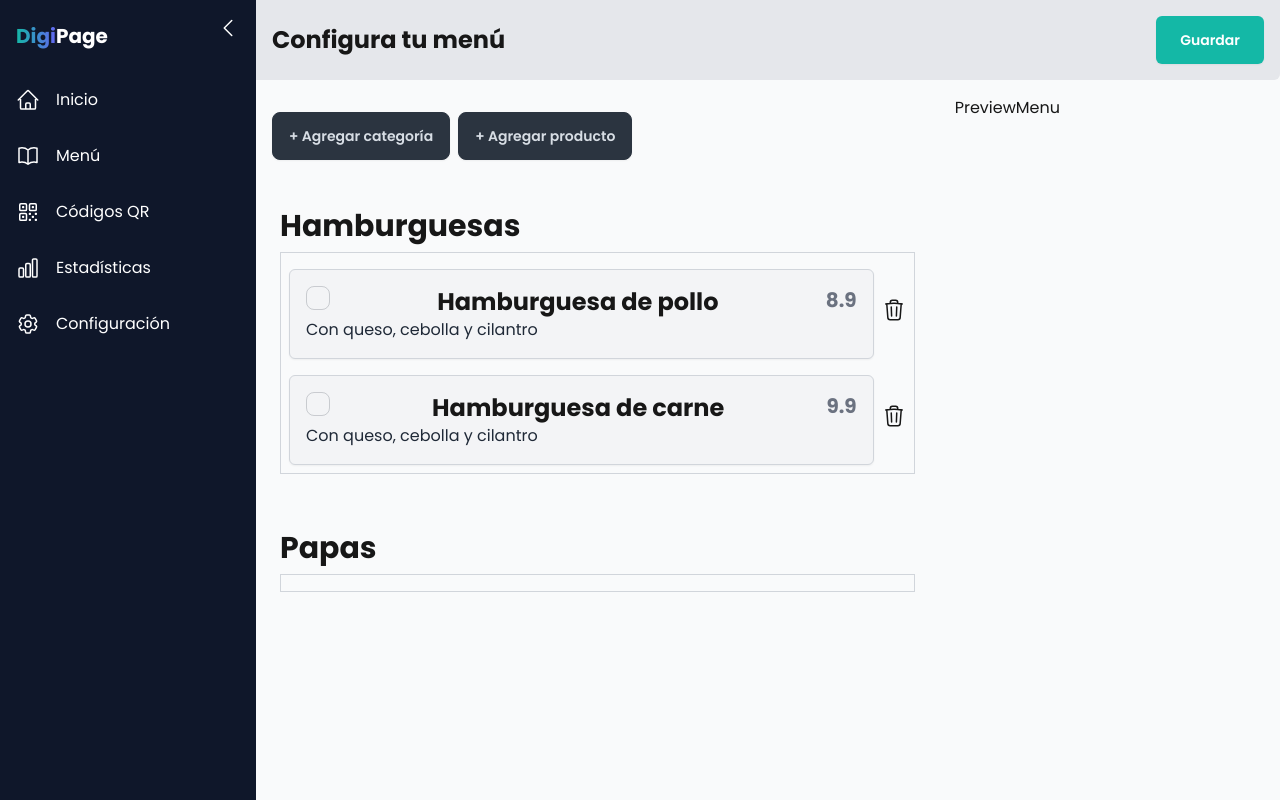
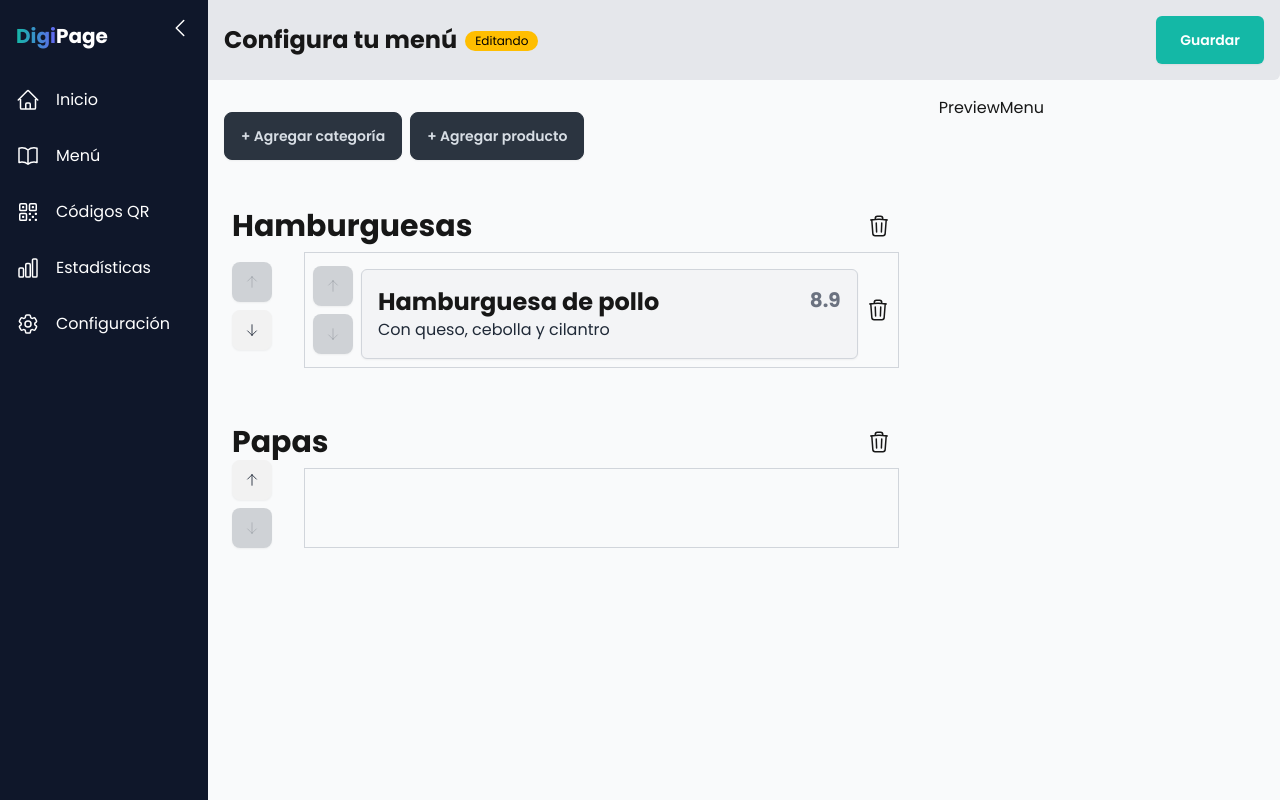
Before and after one commit to humberDEV/digitalmenu, a Next.js app: page /admin/menu in a window 1280 px wide. Both pictures are taken after a click on the button "Editar". Built offline with nearby package versions, Linux system fonts and the light colour scheme.

Commit message:
delete and move category :sparkles:

```diff
--- /dev/null
+++ b/src/components/admin/DeleteProductModal.jsx
@@ -0,0 +1,50 @@
+"use client";
+import { useEffect, useState } from "react";
+import { createPortal } from "react-dom";
+
+export default function DeleteProductModal({
+  open,
+  onClose,
+  onConfirm,
+  productName,
+  isCategoryModal = false,
+}) {
+  const [mounted, setMounted] = useState(false);
+
+  useEffect(() => {
+    setMounted(true);
+  }, []);
+
+  if (!mounted) return null;
+
+  return createPortal(
+    open && (
+      <dialog className="modal modal-open">
+        <div className="modal-box">
+          {/* Título del modal */}
+          <h2 className="font-bold text-lg text-gray-800">
+            ¿Estás seguro de eliminar{" "}
+            {isCategoryModal ? "la categoría" : "el producto"}
+            <span className="text-red-500"> {productName}</span>?
+          </h2>
+          {isCategoryModal && (
+            <p className="text-gray-600">
+              Todos los productos de esta categoría también serán eliminados.
+            </p>
+          )}
+
+          {/* Botones */}
+          <div className="modal-action">
+            <button className="btn btn-outline" onClick={onClose}>
+              Cancelar
+            </button>
+            <button className="btn btn-error" onClick={onConfirm}>
+              Eliminar
+            </button>
+          </div>
+        </div>
+      </dialog>
+    ),
+    document.body
+  );
+}
--- a/src/components/admin/EditableMenu.jsx
+++ b/src/components/admin/EditableMenu.jsx
@@ -2,176 +2,116 @@
 
 import ProductCard from "./ProductCard";
 import "@/styles/admin/EditableMenu.css";
-import { DndProvider, useDrag, useDrop } from "react-dnd";
+import { DndProvider } from "react-dnd";
 import { HTML5Backend } from "react-dnd-html5-backend";
-import { useState, useEffect } from "react";
 
 import AddCategoryModal from "./AddCategoryModal";
 import AddProductModal from "./AddProductModal";
+import DeleteProductModal from "./DeleteProductModal";
+import useMenuLogic from "./menuLogics";
 
-const DroppableCategory = ({ category, children }) => {
-  const [, drop] = useDrop({
-    accept: "PRODUCT",
-    drop: () => ({ categoryId: category.id }),
-  });
+export default function EditableMenu({ isEditing }) {
+  const {
+    categories,
+    addCategoryModal,
+    setAddCategoryModal,
+    addProductModal,
+    setAddProductModal,
+    deleteCategoryModal,
+    setDeleteCategoryModal,
+    categoryToDelete,
+    openDeleteCategoryModal,
+    handleDeleteCategory,
+    addCategory,
+    addProduct,
+    deleteProduct,
+    moveCategoryDown,
+    moveCategoryUp,
+  } = useMenuLogic();
 
-  return (
-    <div className="p-2 mt-10">
-      <h2 className="text-3xl font-bold pb-2">{category.name}</h2>
-      <div ref={drop} className="border border-gray-300 p-2 ">
-        <div className="flex flex-col gap-2">{children}</div>
+  const DroppableCategory = ({
+    category,
+    children,
+    onDeleteCategory,
+    isEditing,
+  }) => {
+    return (
+      <div className="p-2 mt-10">
+        <div className="flex justify-between items-center">
+          <h2 className="text-3xl font-bold">{category.name}</h2>
+          {isEditing && (
+            <button
+              className="btn-xs"
+              onClick={() => onDeleteCategory(category)}
+            >
+              <svg
+                xmlns="http://www.w3.org/2000/svg"
+                fill="none"
+                viewBox="0 0 24 24"
+                strokeWidth={1.5}
+                stroke="currentColor"
+                className="size-6"
+              >
+                <path
+                  strokeLinecap="round"
+                  strokeLinejoin="round"
+                  d="m14.74 9-.346 9m-4.788 0L9.26 9m9.968-3.21c.342.052.682.107 1.022.166m-1.022-.165L18.16 19.673a2.25 2.25 0 0 1-2.244 2.077H8.084a2.25 2.25 0 0 1-2.244-2.077L4.772 5.79m14.456 0a48.108 48.108 0 0 0-3.478-.397m-12 .562c.34-.059.68-.114 1.022-.165m0 0a48.11 48.11 0 0 1 3.478-.397m7.5 0v-.916c0-1.18-.91-2.164-2.09-2.201a51.964 51.964 0 0 0-3.32 0c-1.18.037-2.09 1.022-2.09 2.201v.916m7.5 0a48.667 48.667 0 0 0-7.5 0"
+                />
+              </svg>
+            </button>
+          )}
+        </div>
+
+        <div className="flex flex-row">
+          {isEditing && (
+            <div className="flex flex-col justify-center items-center mr-2 gap-2">
+              <div
+                className="btn btn-sm w-10 h-10"
+                onClick={() => moveCategoryUp(category.id)}
+                disabled={category === categories[0]}
+              >
+                <svg
+                  xmlns="http://www.w3.org/2000/svg"
+                  fill="none"
+                  viewBox="0 0 24 24"
+                  strokeWidth={1.5}
+                  stroke="currentColor"
+                  className="size-6"
+                >
+                  <path
+                    strokeLinecap="round"
+                    strokeLinejoin="round"
+                    d="M4.5 10.5 12 3m0 0 7.5 7.5M12 3v18"
+                  />
+                </svg>
+              </div>
+              <div
+                className="btn btn-sm w-10 h-10"
+                onClick={() => moveCategoryDown(category.id)}
+                disabled={category === categories[categories.length - 1]}
+              >
+                <svg
+                  xmlns="http://www.w3.org/2000/svg"
+                  fill="none"
+                  viewBox="0 0 24 24"
+                  strokeWidth={1.5}
+                  stroke="currentColor"
+                  className="size-6"
+                >
+                  <path
+                    strokeLinecap="round"
+                    strokeLinejoin="round"
+                    d="M19.5 13.5 12 21m0 0-7.5-7.5M12 21V3"
+                  />
+                </svg>
+              </div>
+            </div>
+          )}
+          <div className="flex-1 border border-gray-300 p-2 mt-2 ml-6">
+            <div className="flex flex-col gap-2">{children}</div>
+          </div>
+        </div>
       </div>
-    </div>
-  );
-};
-
-export default function EditableMenu({ isEditing, saveProduct }) {
-  const [categories, setCategories] = useState([
-    {
-      id: 1,
-      name: "Hamburguesas",
-      products: [
-        {
-          id: 101,
-          name: "Hamburguesa de pollo",
-          price: 8.9,
-          description: "Con queso, cebolla y cilantro",
-        },
-        {
-          id: 102,
-          name: "Hamburguesa de carne",
-          price: 9.9,
-          description: "Con queso, cebolla y cilantro",
-        },
-      ],
-    },
-    {
-      id: 2,
-      name: "Papas",
-      products: [],
-    },
-  ]);
-
-  const [addCategoryModal, setAddCategoryModal] = useState(false);
-  const [addProductModal, setAddProductModal] = useState(false);
-
-  const moveProduct = (
-    productId,
-    sourceCategoryId,
-    targetCategoryId,
-    sourceIndex,
-    targetIndex
-  ) => {
-    setCategories((prevCategories) => {
-      const newCategories = [...prevCategories];
-
-      const sourceCategory = newCategories.find(
-        (c) => c.id === sourceCategoryId
-      );
-      const targetCategory = newCategories.find(
-        (c) => c.id === targetCategoryId
-      );
-
-      if (!sourceCategory || !targetCategory) return newCategories;
-
-      const productIndex = sourceCategory.products.findIndex(
-        (p) => p.id === productId
-      );
-      if (productIndex === -1) return newCategories;
-
-      const [productToMove] = sourceCategory.products.splice(productIndex, 1);
-
-      if (sourceCategoryId === targetCategoryId) {
-        // Movimiento dentro de la misma categoría
-        targetCategory.products.splice(targetIndex, 0, productToMove);
-      } else {
-        // Movimiento a otra categoría
-        targetCategory.products.push(productToMove);
-      }
-
-      return [...newCategories];
-    });
-  };
-
-  const DraggableProduct = ({
-    product,
-    index,
-    moveProduct,
-    categoryId,
-    isEditing,
-    saveProduct,
-  }) => {
-    const [isDragging, setIsDragging] = useState(false);
-    const [animate, setAnimate] = useState(false); // Estado para animación "pop"
-    const [{ isDragging: dragState }, drag] = useDrag({
-      type: "PRODUCT",
-      item: { id: product.id, index, categoryId },
-      collect: (monitor) => ({
-        isDragging: monitor.isDragging(),
-      }),
-      end: () => {
-        setAnimate(true); // Activar la animación cuando se suelta
-      },
-    });
-
-    const [, drop] = useDrop({
-      accept: "PRODUCT",
-      hover: (draggedItem) => {
-        if (
-          draggedItem.id !== product.id &&
-          draggedItem.categoryId === categoryId
-        ) {
-          moveProduct(
-            draggedItem.id,
-            categoryId,
-            categoryId,
-            draggedItem.index,
-            index
-          );
-          draggedItem.index = index;
-        }
-      },
-    });
-
-    useEffect(() => {
-      if (animate) {
-        const timeout = setTimeout(() => {
-          setAnimate(false); // Desactivar la animación después de un breve periodo
-        }, 300); // Duración de la animación en milisegundos
-        return () => clearTimeout(timeout);
-      }
-    }, [animate]);
-
-    return (
-      <div
-        ref={(node) => drag(drop(node))}
-        className={`draggable ${animate ? "animate-pop" : ""}`}
-        style={{ opacity: dragState ? 0.8 : 1 }}
-      >
-        <ProductCard
-          product={product}
-          isEditing={isEditing}
-          saveProduct={saveProduct}
-          deleteProduct={() => setDeleteProductModal(true)}
-        />
-      </div>
-    );
-  };
-
-  const addCategory = (category) => {
-    setCategories([
-      ...categories,
-      { ...category, products: category.products || [] },
-    ]);
-  };
-
-  const addProduct = (product) => {
-    setCategories((prevCategories) =>
-      prevCategories.map((c) =>
-        Number(c.id) === Number(product.categoryId)
-          ? { ...c, products: [...(c.products || []), product] }
-          : c
-      )
     );
   };
 
@@ -179,7 +119,7 @@ export default function EditableMenu({ isEditing, saveProduct }) {
     <DndProvider backend={HTML5Backend}>
       <div>
         {isEditing && (
-          <div className="flex flex-row gap-2 mt-4">
+          <div className="flex gap-2 mt-4">
             <button
               className="btn btn-neutral"
               onClick={() => setAddCategoryModal(true)}
@@ -194,22 +134,28 @@ export default function EditableMenu({ isEditing, saveProduct }) {
             </button>
           </div>
         )}
+
         {categories.map((category) => (
-          <DroppableCategory key={category.id} category={category}>
-            {category?.products?.map((product, index) => (
-              <DraggableProduct
+          <DroppableCategory
+            key={category.id}
+            category={category}
+            onDeleteCategory={openDeleteCategoryModal}
+            isEditing={isEditing}
+          >
+            {category.products.map((product) => (
+              <ProductCard
                 key={product.id}
                 product={product}
-                index={index}
-                categoryId={category.id}
-                moveProduct={moveProduct}
                 isEditing={isEditing}
-                saveProduct={saveProduct}
+                deleteProduct={deleteProduct}
+                firstProduct={category.products[0]}
+                lastProduct={category.products[category.products.length - 1]}
               />
             ))}
           </DroppableCategory>
         ))}
       </div>
+
       <AddCategoryModal
         open={addCategoryModal}
         addCategory={addCategory}
@@ -221,6 +167,13 @@ export default function EditableMenu({ isEditing, saveProduct }) {
         addProduct={addProduct}
         onClose={() => setAddProductModal(false)}
       />
+      <DeleteProductModal
+        open={deleteCategoryModal}
+        onClose={() => setDeleteCategoryModal(false)}
+        onConfirm={handleDeleteCategory}
+        productName={categoryToDelete?.name}
+        isCategoryModal={true}
+      />
     </DndProvider>
   );
 }
--- a/src/components/admin/ProductCard.jsx
+++ b/src/components/admin/ProductCard.jsx
@@ -1,29 +1,78 @@
+import { useState } from "react";
+import DeleteProductModal from "./DeleteProductModal";
+
 export default function ProductCard({
   product,
   isEditing,
-  onSelect,
-  isSelected,
+  deleteProduct,
+  firstProduct,
+  lastProduct,
 }) {
+  const [isOpen, setIsOpen] = useState(false);
+
+  const openDialogConfirm = () => setIsOpen(true);
+  const closeDialogConfirm = () => setIsOpen(false);
+
+  const handleDelete = () => {
+    deleteProduct(product.id);
+    closeDialogConfirm();
+  };
+
   return (
     <div className="flex flex-row">
+      {isEditing && (
+        <div className="flex flex-col justify-center items-center mr-2 gap-2">
+          <div
+            className="btn btn-sm w-10 h-10"
+            disabled={product === firstProduct}
+          >
+            <svg
+              xmlns="http://www.w3.org/2000/svg"
+              fill="none"
+              viewBox="0 0 24 24"
+              strokeWidth={1.5}
+              stroke="currentColor"
+              className="size-6"
+            >
+              <path
+                strokeLinecap="round"
+                strokeLinejoin="round"
+                d="M4.5 10.5 12 3m0 0 7.5 7.5M12 3v18"
+              />
+            </svg>
+          </div>
+          <div
+            className="btn btn-sm w-10 h-10"
+            disabled={product === lastProduct}
+          >
+            <svg
+              xmlns="http://www.w3.org/2000/svg"
+              fill="none"
+              viewBox="0 0 24 24"
+              strokeWidth={1.5}
+              stroke="currentColor"
+              className="size-6"
+            >
+              <path
+                strokeLinecap="round"
+                strokeLinejoin="round"
+                d="M19.5 13.5 12 21m0 0-7.5-7.5M12 21V3"
+              />
+            </svg>
+          </div>
+        </div>
+      )}
       <div className="flex-1 border border-gray-300 rounded-md p-4 mt-2 mr-2 shadow-sm bg-gray-100">
         <div className="flex flex-row justify-between">
-          {isEditing && (
-            <input
-              type="checkbox"
-              checked={isSelected}
-              onChange={() => onSelect(product.id)}
-              className="checkbox"
-            />
-          )}
           <h2 className="text-2xl font-bold">{product.name}</h2>
           <p className="text-gray-500 font-bold text-xl">{product.price}</p>
         </div>
         <p className="text-gray-800">{product.description}</p>
       </div>
+      {isEditing && (
         <div
-        className="items-center self-center justify-center
-      "
+          className="items-center self-center justify-center hover:cursor-pointer"
+          onClick={openDialogConfirm}
         >
           <svg
             xmlns="http://www.w3.org/2000/svg"
@@ -40,6 +89,13 @@ export default function ProductCard({
             />
           </svg>
         </div>
+      )}
+      <DeleteProductModal
+        open={isOpen}
+        onClose={closeDialogConfirm}
+        onConfirm={handleDelete}
+        productName={product.name}
+      />
     </div>
   );
 }
--- a/src/components/admin/Sidebar.jsx
+++ b/src/components/admin/Sidebar.jsx
@@ -11,7 +11,7 @@ export default function Sidebar() {
     <>
       <div
         className={`hidden md:block bg-slate-900 text-white ${
-          collapsed ? "w-16" : "w-64"
+          collapsed ? "w-16" : "w-52"
         } transition-all duration-300 h-screen flex flex-col`}
       >
         {/* Encabezado */}
--- a/src/components/admin/TopBar.jsx
+++ b/src/components/admin/TopBar.jsx
@@ -6,7 +6,18 @@ export default function TopBar({ isEditing, setIsEditing }) {
   return (
     <>
       <div className="flex justify-between items-center bg-gray-200 p-4 rounded-br-md">
-        <h1 className="text-2xl font-bold">Configura tu menú</h1>
+        <div className="flex items-center gap-2">
+          <h1 className="text-2xl font-bold">Configura tu menú</h1>
+          {isEditing && (
+            <div
+              className="tooltip tooltip-bottom"
+              data-tip="Debes guardar los cambios para que se apliquen en tu web, si no, se perderán"
+            >
+              <div className="badge badge-warning text-xs">Editando</div>
+            </div>
+          )}
+        </div>
+
         <button
           className={`btn ${
             isEditing
--- /dev/null
+++ b/src/components/admin/menuLogics.js
@@ -0,0 +1,117 @@
+import { useState } from "react";
+import { toast } from "sonner";
+
+export default function useMenuLogic() {
+  const [categories, setCategories] = useState([
+    {
+      id: 1,
+      name: "Hamburguesas",
+      products: [
+        {
+          id: 101,
+          name: "Hamburguesa de pollo",
+          price: 8.9,
+          description: "Con queso, cebolla y cilantro",
+        },
+      ],
+    },
+    { id: 2, name: "Papas", products: [] },
+  ]);
+
+  const [addCategoryModal, setAddCategoryModal] = useState(false);
+  const [addProductModal, setAddProductModal] = useState(false);
+  const [deleteCategoryModal, setDeleteCategoryModal] = useState(false);
+  const [categoryToDelete, setCategoryToDelete] = useState(null);
+
+  // 📌 Abrir modal de eliminación de categoría
+  const openDeleteCategoryModal = (category) => {
+    setCategoryToDelete(category);
+    setDeleteCategoryModal(true);
+  };
+
+  // 📌 Eliminar una categoría
+  const handleDeleteCategory = () => {
+    setCategories((prev) => prev.filter((c) => c.id !== categoryToDelete.id));
+    toast.success(`Categoría "${categoryToDelete.name}" eliminada`);
+    setDeleteCategoryModal(false);
+  };
+
+  // 📌 Agregar una nueva categoría
+  const addCategory = (category) => {
+    setCategories((prev) => [...prev, { ...category, products: [] }]);
+    toast.success(`Categoría "${category.name}" agregada exitosamente`);
+  };
+
+  // 📌 Agregar un producto a una categoría
+  const addProduct = (product) => {
+    setCategories((prev) =>
+      prev.map((c) =>
+        c.id === product.categoryId
+          ? { ...c, products: [...c.products, product] }
+          : c
+      )
+    );
+  };
+
+  // 📌 Eliminar un producto de una categoría
+  const deleteProduct = (productId) => {
+    setCategories((prev) =>
+      prev.map((c) => ({
+        ...c,
+        products: c.products.filter((p) => p.id !== productId),
+      }))
+    );
+    toast.success("Producto eliminado exitosamente");
+  };
+
+  // 📌 Mover una categoría abajo
+  const moveCategoryDown = (categoryId) => {
+    console.log("moveCategoryDown");
+    setCategories((prev) => {
+      const index = prev.findIndex((c) => c.id === categoryId);
+      if (index === prev.length - 1) return prev;
+
+      const newCategories = [...prev];
+      [newCategories[index], newCategories[index + 1]] = [
+        newCategories[index + 1],
+        newCategories[index],
+      ];
+      return newCategories;
+    });
+  };
+
+  // 📌 Mover una categoría arriba
+  const moveCategoryUp = (categoryId) => {
+    console.log("moveCategoryUp", categoryId);
+    setCategories((prev) => {
+      const index = prev.findIndex((c) => c.id === categoryId);
+      if (index === 0) return prev;
+
+      const newCategories = [...prev];
+      [newCategories[index], newCategories[index - 1]] = [
+        newCategories[index - 1],
+        newCategories[index],
+      ];
+      return newCategories;
+    });
+  };
+
+  return {
+    categories,
+    setCategories,
+    addCategoryModal,
+    setAddCategoryModal,
+    addProductModal,
+    setAddProductModal,
+    deleteCategoryModal,
+    setDeleteCategoryModal,
+    categoryToDelete,
+    openDeleteCategoryModal,
+    handleDeleteCategory,
+    addCategory,
+    addProduct,
+    deleteProduct,
+    moveCategoryDown,
+    moveCategoryUp,
+  };
+}
```
Also changed, not shown: src/app/admin/menu/api.js (added, +9 -0 lines), src/components/admin/AddCategoryModal.jsx (+30 -16 lines), src/components/admin/AddProductModal.jsx (+100 -11 lines). Lines whose indentation alone changed are shown as unchanged.
